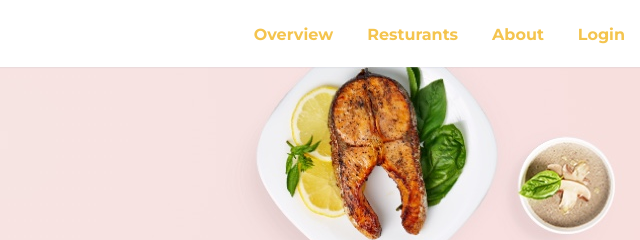
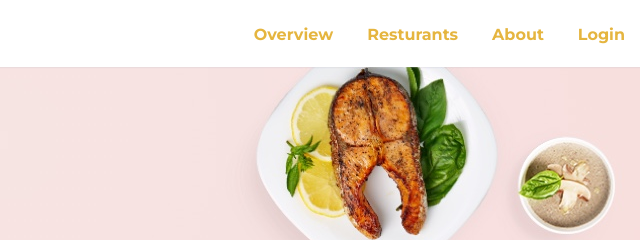
Before and after one commit to whizkydee/Forkio, a plain HTML site: page index.html in a window 1280 px wide. Shown: the top 240 px of the page, 640-1280 px from the left. Drawn offline with nearby package versions, Linux system fonts and the light colour scheme; files that its build step writes are made by us from their sources.

Commit message:
Update brand-primary color

```diff
--- a/scss/_bootstrap-custom.scss
+++ b/scss/_bootstrap-custom.scss
@@ -5,7 +5,7 @@ $font-family-alt: 				      'Source Sans Pro', sans-serif;
 $font-size-base:          		  16px !default;
 $line-height-base:        		  1.5 !default; // 24/16
 $headings-color:          		  #ff9900 !default;
-$brand-primary:        			    #F4C44E !default;
+$brand-primary:        			    #E5B53F !default;
 $brand-secondary:          		  #ff9900 !default;
 $btn-primary-border:   			    $brand-primary !default;
 $btn-default-color:             #000 !default;
```
